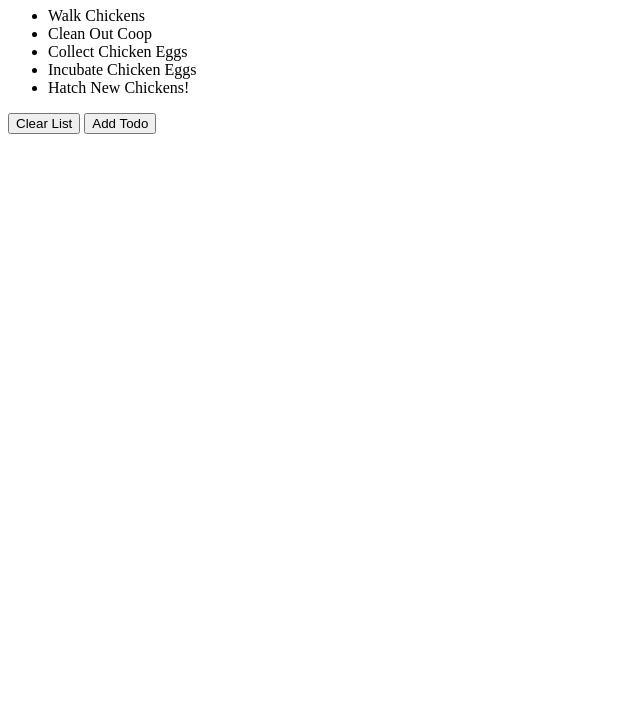
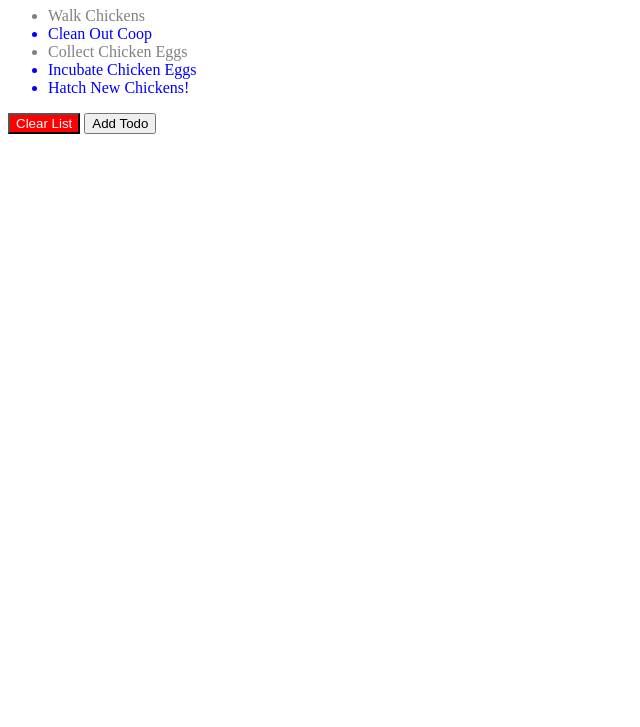
Before and after one commit to asila527/GoldenStateWebDev_New_Exercise9-Section7-BasicSelectors, a plain HTML site: page index.html in a window 1280 px wide. Shown: the part 73-800 px from the top of the page, without its empty margins (0-640 px from the left). Drawn offline with Linux system fonts and the light colour scheme.

Commit message:
add files

```diff
--- a/basic-selectors.js
+++ b/basic-selectors.css
@@ -1,3 +1,4 @@
+
 /* Make all LI's blue */
 li {
     color: blue;
--- a/index.html
+++ b/index.html
@@ -4,7 +4,7 @@
     <meta charset="UTF-8">
     <meta name="viewport" content="width=device-width, initial-scale=1.0">
     <title>Document</title>
-    <script src="basic-selectors.js"></script>
+    <link rel="stylesheet" href="basic-selectors.css">
 </head>
 <body>
     <h1>Todos</h1>
```
